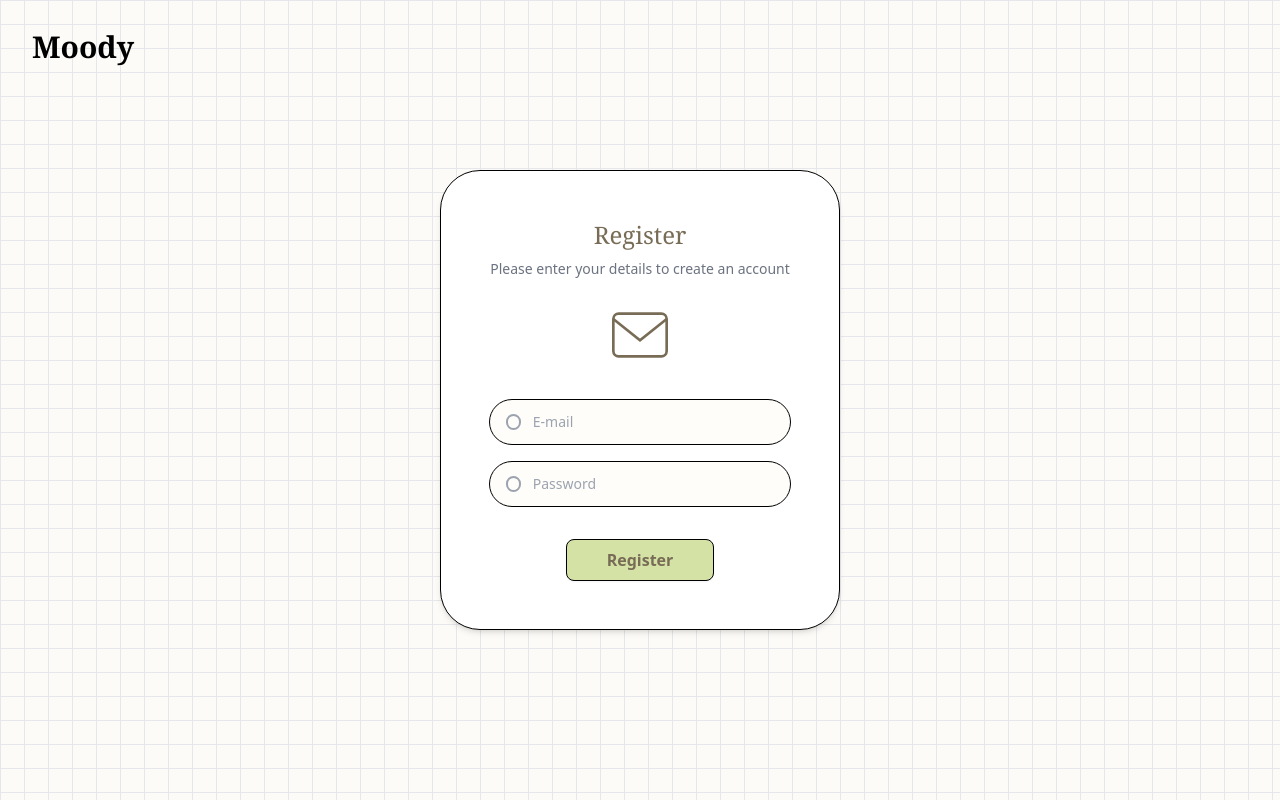
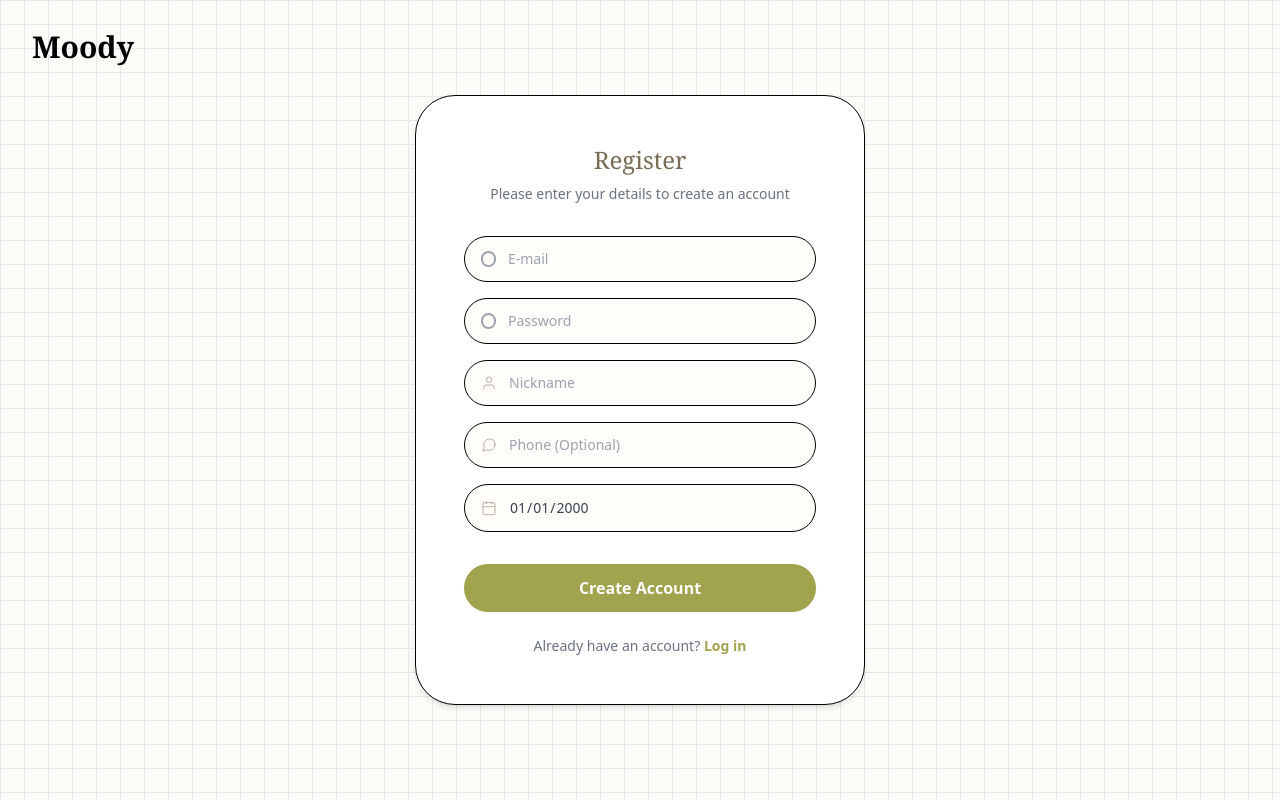
Before and after one commit to Zixin717/Moody-UI, a React (Vite) app: page /register in a window 1280 px wide. Built offline with nearby package versions, Linux system fonts and the light colour scheme.

Commit message:
註冊邏輯撰寫

```diff
--- a/src/ProfilePage.jsx
+++ b/src/ProfilePage.jsx
@@ -55,7 +55,7 @@ const ProfilePage = () => {
               {/* 展開後的內容 */}
               {openSections.account && (
                 <div className="flex flex-col gap-5">
-                  {/* E-mail (編輯動態：黑色變 moAzure 藍) */}
+                  {/* E-mail */}
                   <label className="block group cursor-text">
                     <span className="block text-sm font-bold text-moBrown/80 mb-2">E-mail</span>
                     <div className="flex items-center justify-between bg-white border border-moBlack rounded-xl px-4 py-3 transition-colors focus-within:border-moAzure hover:border-moAzure group cursor-pointer">
--- a/src/RegisterPage.jsx
+++ b/src/RegisterPage.jsx
@@ -1,67 +1,129 @@
 import React, { useState } from 'react';
-import { Link, NavLink } from 'react-router-dom';
-import { useNavigate } from 'react-router-dom';
-
+import { Link, useNavigate } from 'react-router-dom';
+import Icon from './Icon'; // Icon 元件
 
 const RegisterPage = () => {
   const navigate = useNavigate();
-    const RegisterSuccess = () => {
-    // 這裡未來寫註冊的邏輯 -> 目前先顯示註冊成功的訊息
+
+  // 1. 統一管理所有表單資料的狀態
+  const [formData, setFormData] = useState({
+    email: '',
+    password: '',
+    phone: '',
+    nickname: '',
+    birthday: '2000-01-01'
+  });
+
+  // 2. 處理輸入框改變的通用函式
+  const handleChange = (e) => {
+    // 根據 input 的 name 屬性，動態更新對應的資料
+    setFormData({
+      ...formData,
+      [e.target.name]: e.target.value
+    });
+  };
+
+  // 3. 處理表單送出的函式 (準備與後端串接)
+  const handleRegister = async (e) => {
+    e.preventDefault(); // 防止表單預設的重新整理
+
+    try {
+      // 向 C# API 發送 POST 請求
+      // ※ 注意：7247 要換成我自己後端終端機顯示的 Port 號
+      const response = await fetch('https://localhost:7247/api/user/register', {
+        method: 'POST',
+        headers: {
+          'Content-Type': 'application/json',
+        },
+        // 將 formData 轉成 JSON 字串送過去
+        body: JSON.stringify(formData),
+      });
+
+      if (response.ok) {
         alert("註冊成功！請重新登入！");
-
-    // Result -> 帶用戶帶去 /login 頁面
         navigate('/login');
+      } else {
+        const errorData = await response.text();
+        alert("註冊失敗：" + errorData);
+      }
+    } catch (error) {
+      console.error("API 連線錯誤:", error);
+      alert("無法連接到伺服器，請確認後端是否已啟動！");
+    }
   };
 
   return (
-    <> {/* 動畫樣式效果 start */}
-      {/* 淡入動畫 */}
+    <>
       <style>{`
         @keyframes fadeIn { from { opacity: 0; transform: translateY(10px); } to { opacity: 1; transform: translateY(0); } }
         .animate-fade-in { animation: fadeIn 0.4s ease-out forwards; }
+        input[type="date"]::-webkit-calendar-picker-indicator {
+          opacity: 0; position: absolute; inset: 0; width: 100%; height: 100%; cursor: pointer;
+        }
       `}</style>
 
-    <div className="min-h-screen bg-[#FDFBF7] bg-[linear-gradient(to_right,#e5e7eb_1px,transparent_1px),linear-gradient(to_bottom,#e5e7eb_1px,transparent_1px)] bg-[size:24px_24px] flex flex-col items-center justify-center font-sans">
+      <div className="min-h-screen bg-[#FDFBF7] bg-[linear-gradient(to_right,#e5e7eb_1px,transparent_1px),linear-gradient(to_bottom,#e5e7eb_1px,transparent_1px)] bg-[size:24px_24px] flex flex-col items-center justify-center font-sans relative">
 
         {/* 左上角 Logo 回首頁 */}
         <div className="absolute top-6 left-8">
-        <Link to="/" className="text-[30px] text-moBlack font-bold font-serif hover:text-moCitron transition">Moody</Link>
+          <Link to="/home" className="text-[30px] text-moBlack font-bold font-serif hover:text-moOlive transition">Moody</Link>
         </div>
 
         {/* 註冊卡片 */}
-      <div className="bg-white border border-moBlack rounded-[2.5rem] p-12 flex flex-col items-center shadow-md w-[400px]">
+        <div className="bg-white border border-moBlack rounded-[2.5rem] p-12 flex flex-col items-center shadow-md w-[450px] animate-fade-in">
           <h2 className="text-2xl font-serif text-moBrown mb-2">Register</h2>
           <p className="text-sm text-gray-500 text-center mb-8">Please enter your details to create an account</p>
 
-        {/* 信封圖示 */}
-        <div className="w-16 h-12 flex items-center justify-center mb-10">
-           {/* 用 SVG 畫一個簡單信封線條 */}
-           <svg width="120" viewBox="0 0 24 24" fill="none" stroke="#786C56" strokeWidth="1"><rect x="2" y="4" width="20" height="16" rx="2" /><polyline points="2 6 12 14 22 6" /></svg>
+          {/* onSubmit 處理表單送出 */}
+          <form onSubmit={handleRegister} className="w-full flex flex-col gap-4">
+
+            {/* E-mail */}
+            <div className="flex items-center bg-moCream/30 border border-moBlack rounded-full px-4 py-3 focus-within:border-moOlive focus-within:bg-white transition-colors">
+              <span className="w-4 h-4 border-2 border-gray-400 rounded-full mr-3"></span>
+              <input type="email" name="email" value={formData.email} onChange={handleChange} required placeholder="E-mail" className="w-full bg-transparent outline-none text-sm text-gray-700" />
             </div>
 
-        {/* E-mail 輸入框 */}
-        <div className="w-full flex flex-col gap-2 mb-4">
-          <div className="flex items-center bg-moCream/30 border border-moBlack rounded-full px-4 py-3 focus-within:border-[#007FFF] transition-colors">
+            {/* Password */}
+            <div className="flex items-center bg-moCream/30 border border-moBlack rounded-full px-4 py-3 focus-within:border-moOlive focus-within:bg-white transition-colors">
               <span className="w-4 h-4 border-2 border-gray-400 rounded-full mr-3"></span>
-            <input type="email" placeholder="E-mail" className="w-full bg-transparent outline-none text-sm text-gray-700" />
+              <input type="password" name="password" value={formData.password} onChange={handleChange} required placeholder="Password" className="w-full bg-transparent outline-none text-sm text-gray-700" />
+            </div>
+
+            {/* Nickname */}
+            <div className="flex items-center bg-moCream/30 border border-moBlack rounded-full px-4 py-3 focus-within:border-moOlive focus-within:bg-white transition-colors">
+              <span className="text-moBrown/50 mr-3"><Icon name="user" size={16} color="currentColor" /></span>
+              <input type="text" name="nickname" value={formData.nickname} onChange={handleChange} required placeholder="Nickname" className="w-full bg-transparent outline-none text-sm text-gray-700" />
+            </div>
+
+
+            {/* Phone */}
+            <div className="flex items-center bg-moCream/30 border border-moBlack rounded-full px-4 py-3 focus-within:border-moOlive focus-within:bg-white transition-colors">
+              <span className="text-moBrown/50 mr-3"><Icon name="chat" size={16} color="currentColor" /></span>
+              <input type="tel" name="phone" value={formData.phone} onChange={handleChange} placeholder="Phone (Optional)" className="w-full bg-transparent outline-none text-sm text-gray-700" />
+            </div>
+
+            {/* Birthday */}
+            <div className="flex items-center bg-moCream/30 border border-moBlack rounded-full px-4 py-3 focus-within:border-moOlive focus-within:bg-white transition-colors relative overflow-hidden">
+              <span className="text-moBrown/50 mr-3"><Icon name="calendar" size={16} color="currentColor" /></span>
+              <input type="date" name="birthday" value={formData.birthday} onChange={handleChange} required className="w-full bg-transparent outline-none text-sm text-gray-700" />
+            </div>
+
+
+
+            {/* 註冊按鈕 */}
+            <button type="submit" className="mt-4 w-full bg-moOlive text-white font-bold py-3 rounded-full hover:bg-[#8e9043] transition-colors shadow-sm">
+              Create Account
+            </button>
+          </form>
+
+          {/* 登入切換 */}
+          <p className="mt-6 text-sm text-gray-500">
+            Already have an account? <Link to="/login" className="text-moOlive font-bold hover:underline">Log in</Link>
+          </p>
         </div>
       </div>
-
-        {/* 密碼輸入框 */}
-        <div className="w-full flex flex-col gap-2">
-          <div className="flex items-center bg-moCream/30 border border-moBlack rounded-full px-4 py-3 focus-within:border-[#007FFF] transition-colors">
-            <span className="w-4 h-4 border-2 border-gray-400 rounded-full mr-3"></span>
-            <input type="password" placeholder="Password" className="w-full bg-transparent outline-none text-sm text-gray-700" />
-          </div>
-        </div>
-
-        {/* Next 按鈕 */}
-        <button onClick={RegisterSuccess} className="mt-8 px-10 py-2 rounded-lg border border-moBlack bg-[#D4E2A5] text-moBrown font-bold hover:bg-[#c2d38d] shadow-sm transition-colors">
-            Register
-        </button>
-      </div>
-    </div>
-    </> // 動畫樣式效果 end
+    </>
   );
 };
+
 export default RegisterPage;
```
Lines whose indentation alone changed are shown as unchanged.
